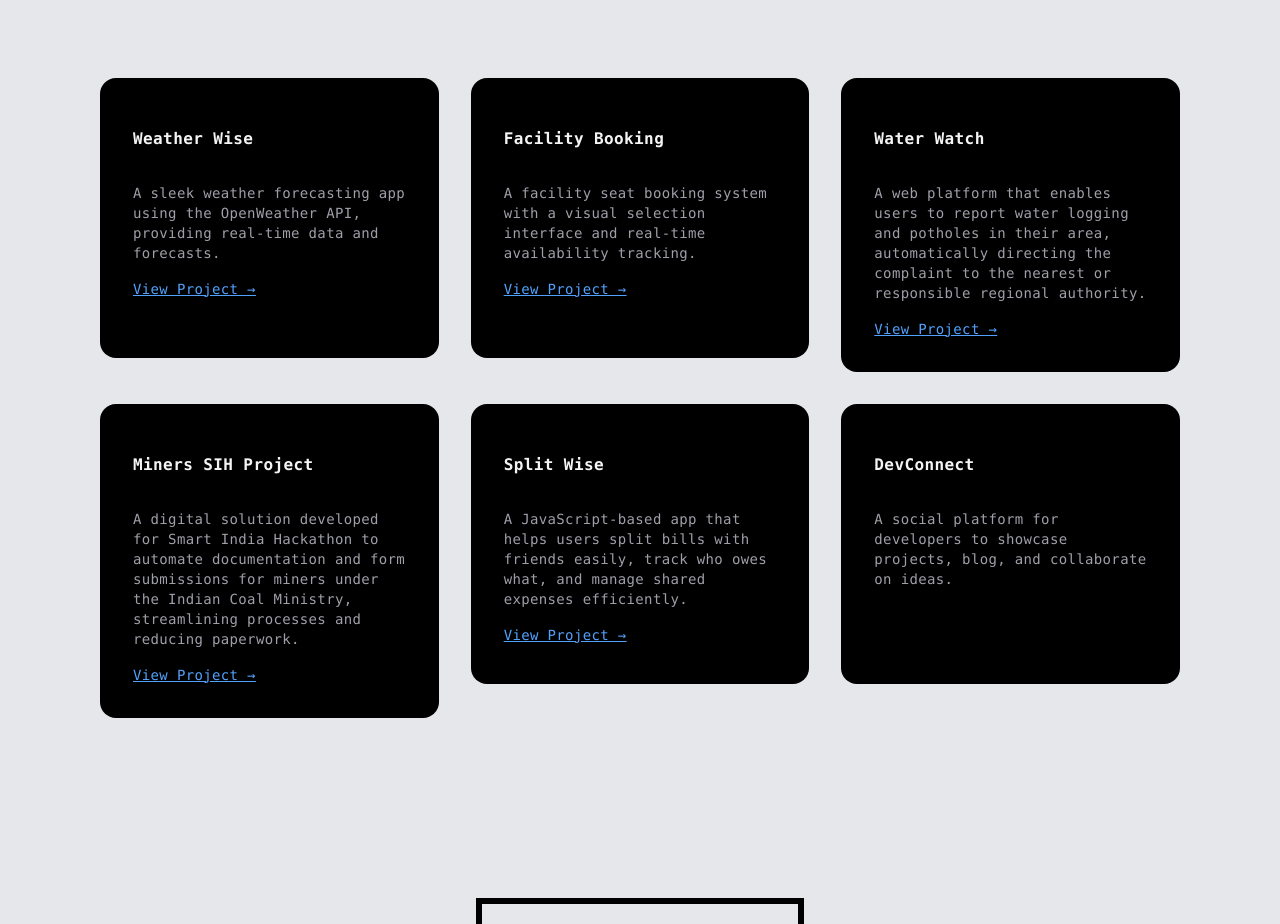
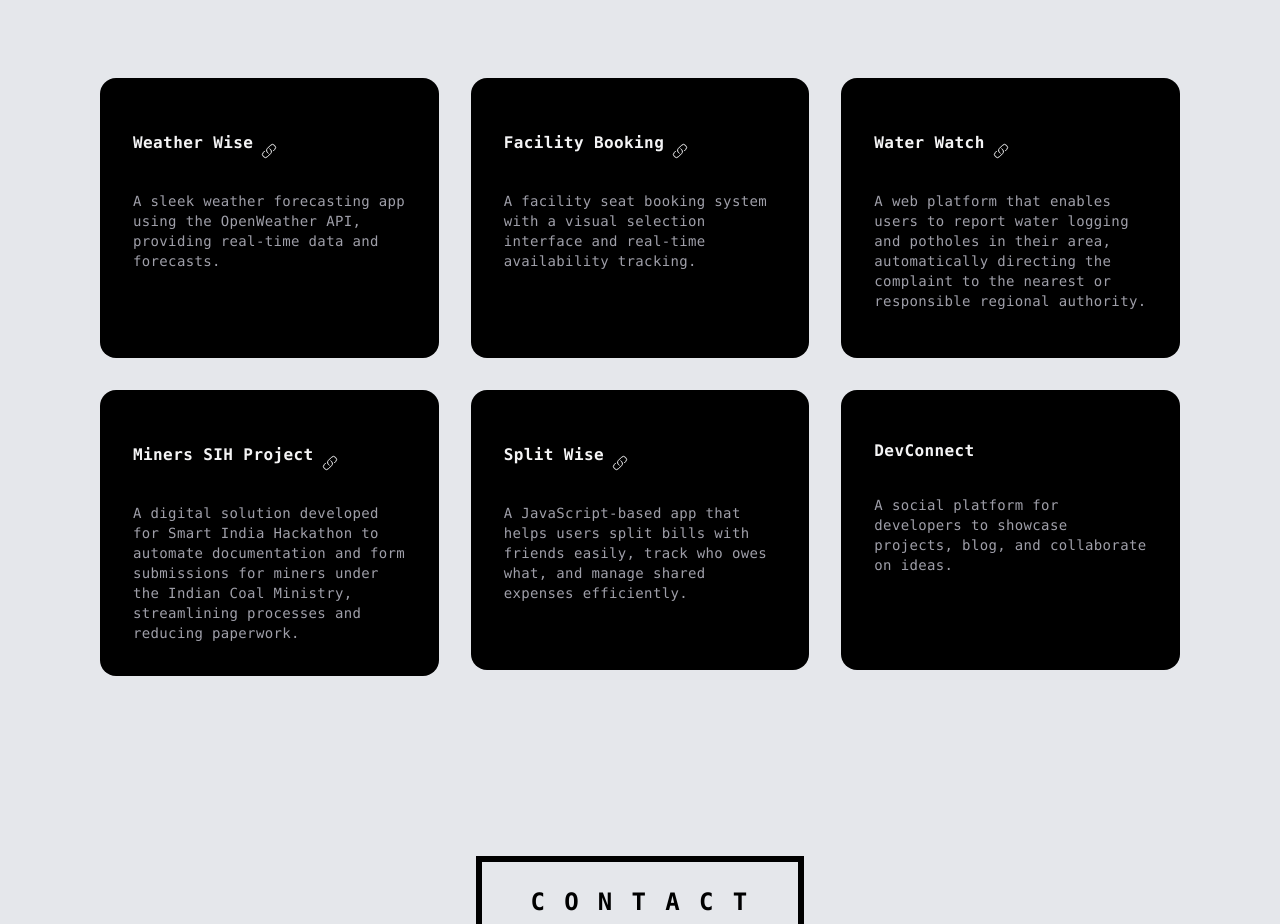
Before and after one commit to archita172004/portfolio, a Next.js app: page / in a window 1280 px wide. Shown: the part 3740-4664 px from the top of the page. Built offline with nearby package versions, Linux system fonts and the light colour scheme.

Commit message:
link icon added

```diff
--- a/src/components/Contact.jsx
+++ b/src/components/Contact.jsx
@@ -1,6 +1,5 @@
 "use client";
 import React from "react";
-
 const Contact = () => {
   return (
     <div className="bg-gray-200 w-full font-mono py-16">
--- a/src/components/ui/card-hover-effect.tsx
+++ b/src/components/ui/card-hover-effect.tsx
@@ -1,11 +1,9 @@
 "use client";
-
 import { cn } from "@/utils/utils";
 import { AnimatePresence, motion } from "motion/react";
 import Link from "next/link";
-
 import { useState } from "react";
-
+import { HiOutlineLink } from "react-icons/hi2";
 export const HoverEffect = ({
   items,
   className,
@@ -52,10 +50,8 @@ export const HoverEffect = ({
             )}
           </AnimatePresence>
           <Card image={item.image}>
-            <CardTitle>{item.title}</CardTitle>
-            <CardDescription link={item.link}>
-              {item.description}
-            </CardDescription>
+            <CardTitle link={item.link}>{item.title}</CardTitle>
+            <CardDescription>{item.description}</CardDescription>
           </Card>
         </div>
       ))}
@@ -96,24 +92,35 @@ export const Card = ({
 };
 
 export const CardTitle = ({
-  className,
-  children,
-}: {
-  className?: string;
-  children: React.ReactNode;
-}) => {
-  return (
-    <h4 className={cn("text-zinc-100 font-bold tracking-wide mt-4", className)}>
-      {children}
-    </h4>
-  );
-};
-export const CardDescription = ({
   link,
   className,
   children,
 }: {
   link?: string;
+  className?: string;
+  children: React.ReactNode;
+}) => {
+  return (
+    <h4
+      className={cn(
+        "text-zinc-100 font-bold tracking-wide mt-4 flex items-center gap-2 ",
+        className
+      )}
+    >
+      {children}
+      {link && (
+        <Link href={link} className="mt-4 block underline  hover:text-blue-300">
+          <HiOutlineLink />
+        </Link>
+      )}
+    </h4>
+  );
+};
+
+export const CardDescription = ({
+  className,
+  children,
+}: {
   className?: string;
   children: React.ReactNode;
 }) => {
@@ -125,15 +132,6 @@ export const CardDescription = ({
       )}
     >
       {children}
-
-      {link && (
-        <Link
-          href={link}
-          className="mt-4 block underline text-blue-400 hover:text-blue-300"
-        >
-          View Project →
-        </Link>
-      )}
     </p>
   );
 };
```
